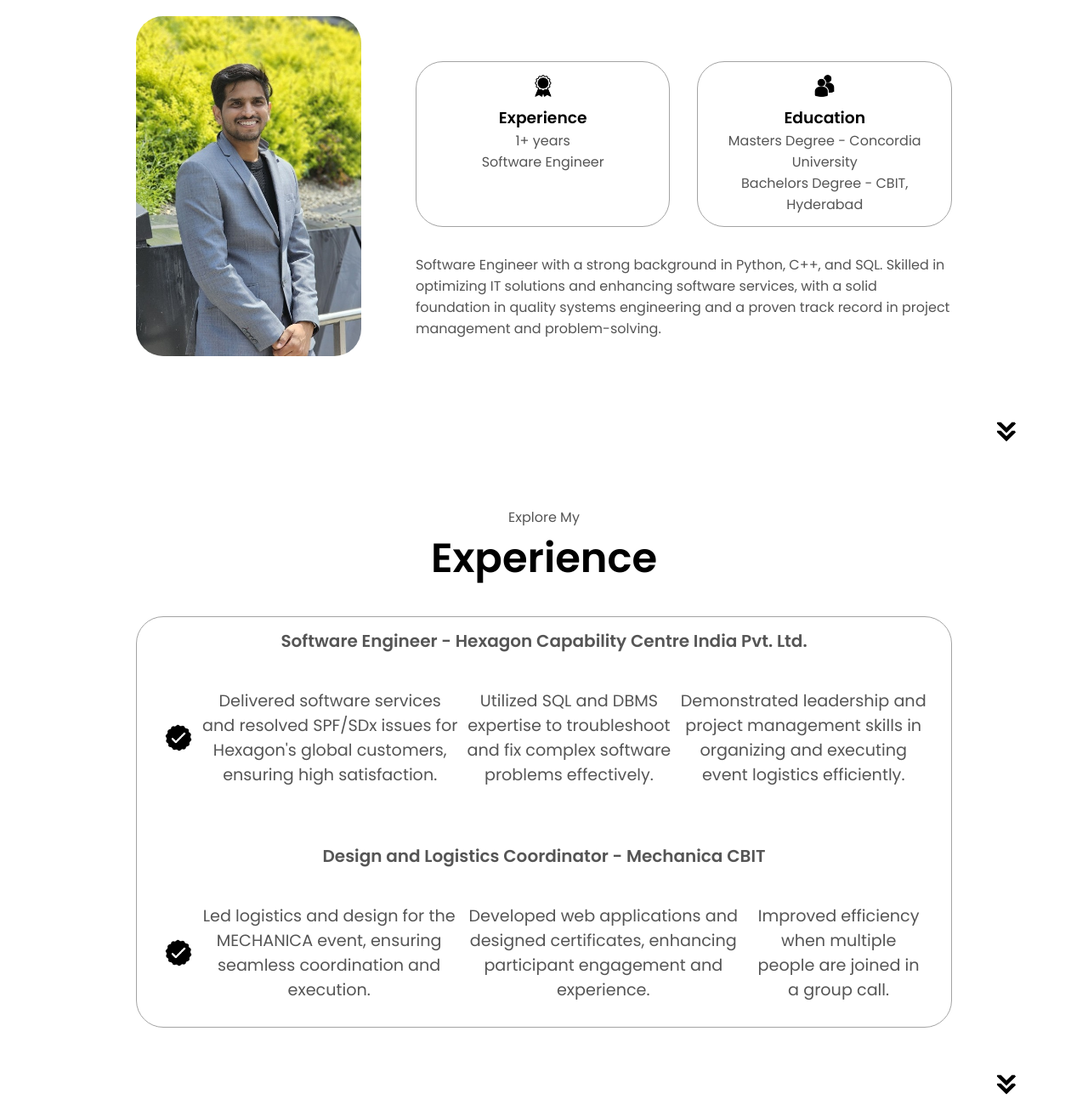
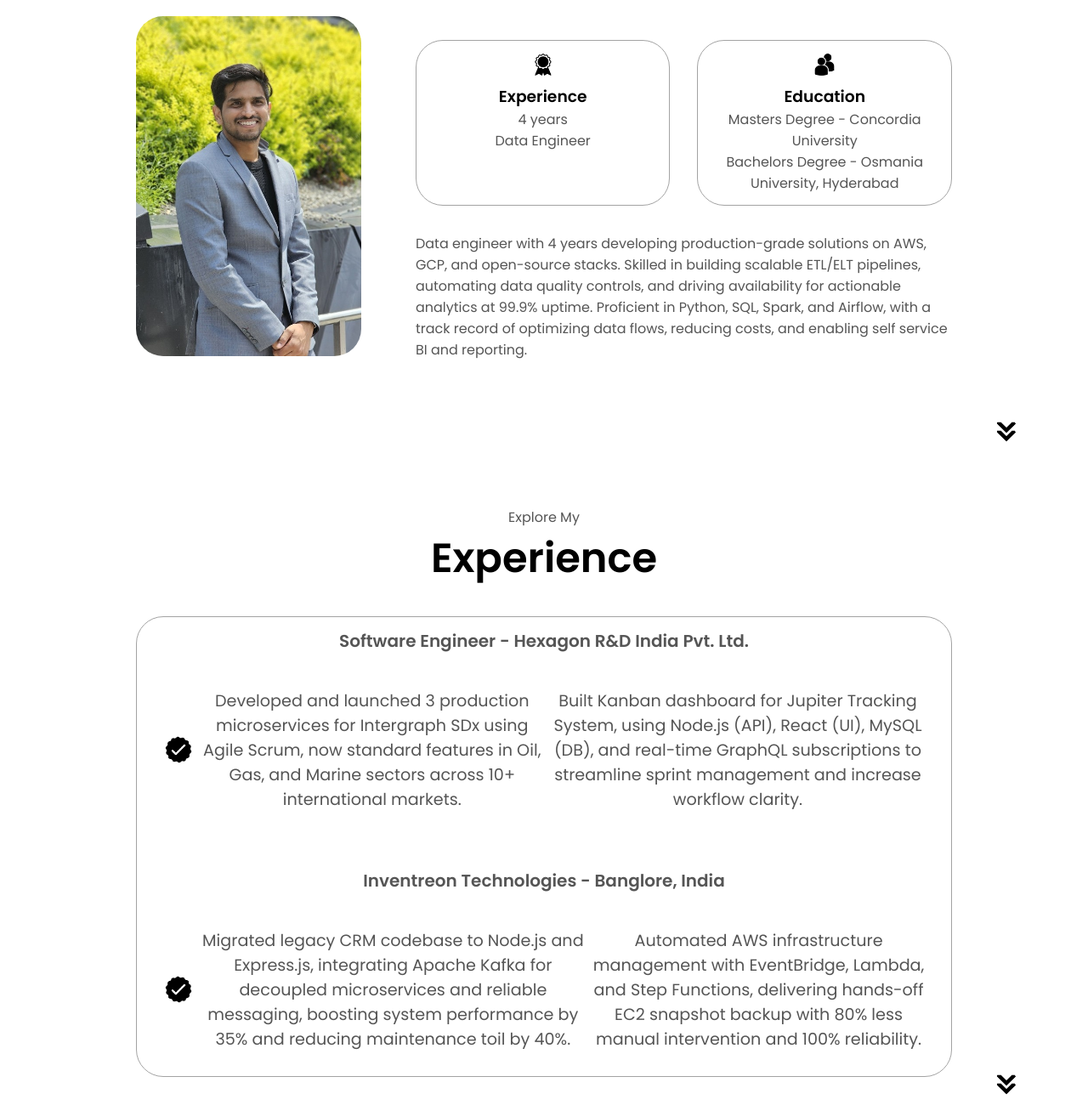
Before and after one commit to JashwanthReddyE/Portfolio, a plain HTML site: page index.html in a window 1280 px wide. Shown: the part 1100-2400 px from the top of the page at 85% size. Drawn offline with Linux system fonts and the light colour scheme.

Commit message:
Update index.html

```diff
--- a/index.html
+++ b/index.html
@@ -94,7 +94,7 @@
                 class="icon"
               />
               <h3>Experience</h3>
-              <p>1+ years <br />Software Engineer</p>
+              <p>4 years <br />Data Engineer</p>
             </div>
             <div class="details-container">
               <img
@@ -103,15 +103,12 @@
                 class="icon"
               />
               <h3>Education</h3>
-              <p>Masters Degree - Concordia University<br />Bachelors Degree - CBIT, Hyderabad</p>
+              <p>Masters Degree - Concordia University<br />Bachelors Degree - Osmania University, Hyderabad</p>
             </div>
           </div>
           <div class="text-container">
             <p>
-              Software Engineer with a strong background in Python, C++, and SQL.
-			  Skilled in optimizing IT solutions and enhancing software services,
-			  with a solid foundation in quality systems engineering and a proven
-			  track record in project management and problem-solving.
+               Data engineer with 4 years developing production-grade solutions on AWS, GCP, and open-source stacks. Skilled in building scalable ETL/ELT pipelines, automating data quality controls, and driving availability for actionable analytics at 99.9% uptime. Proficient in Python, SQL, Spark, and Airflow, with a track record of optimizing data flows, reducing costs, and enabling self service BI and reporting.
             </p>
           </div>
         </div>
@@ -129,29 +126,27 @@
       <div class="experience-details-container">
         <div class="about-containers">
           <div class="details-container">
-            <h5 class="experience-sub-title">Software Engineer - Hexagon Capability Centre India Pvt. Ltd. </h5>
+            <h5 class="experience-sub-title">Software Engineer - Hexagon R&D India Pvt. Ltd. </h5>
             <br class="article-container">
             <div class="contact-info-container">
               <img
                 src="./assets/checkmark.png"
                 alt="Email icon"
                 class="icon contact-icon email-icon"/>
-                <p>Delivered software services and resolved SPF/SDx issues for Hexagon's global customers, ensuring high satisfaction.</p>
-                  <p>Utilized SQL and DBMS expertise to troubleshoot and fix complex software problems effectively.</p>
-                  <p>Demonstrated leadership and project management skills in organizing and executing event logistics efficiently.</p>
+                <p> Developed and launched 3 production microservices for Intergraph SDx using Agile Scrum, now standard features in Oil, Gas, and Marine sectors across 10+ international markets.</p>
+                  <p>Built Kanban dashboard for Jupiter Tracking System, using Node.js (API), React (UI), MySQL (DB), and real-time GraphQL subscriptions to streamline sprint management and increase workflow clarity.</p>
               </article>
             </div>
             <br></br>
-            <h5 class="experience-sub-title"> Design and Logistics Coordinator - Mechanica CBIT </h5>
+            <h5 class="experience-sub-title"> Inventreon Technologies - Banglore, India </h5>
             <br class="article-container">
             <div class="contact-info-container">
               <img
                 src="./assets/checkmark.png"
                 alt="Email icon"
                 class="icon contact-icon email-icon"/>
-                <p>Led logistics and design for the MECHANICA event, ensuring seamless coordination and execution.</p>
-                  <p>Developed web applications and designed certificates, enhancing participant engagement and experience.</p>
-                  <p>Improved efficiency when multiple people are joined in a group call.</p>
+                <p> Migrated legacy CRM codebase to Node.js and Express.js, integrating Apache Kafka for decoupled microservices and reliable messaging, boosting system performance by 35% and reducing maintenance toil by 40%.</p>
+                  <p> Automated AWS infrastructure management with EventBridge, Lambda, and Step Functions, delivering hands-off EC2 snapshot backup with 80% less manual intervention and 100% reliability.</p>
               </article>
             </div>
           </div>
@@ -177,11 +172,11 @@
                 class="project-img"
               />
             </div>
-            <h2 class="experience-sub-title project-title">Building a Community Centre - Montreal Nord</h2>
+            <h2 class="experience-sub-title project-title">Real-Time Sales Data Pipeline & Analytics</h2>
             <div class="btn-container">
               <button
                 class="btn btn-color-2 project-btn"
-                onclick="window.open('https://github.com/JashwanthReddyE/INSE-6230', '_blank')"
+                onclick="window.open('https://github.com/JashwanthReddyE/', '_blank')"
               >
                 Github
               </button>
@@ -199,7 +194,7 @@
             <div class="btn-container">
               <button
                 class="btn btn-color-2 project-btn"
-                onclick="window.open('https://github.com/JashwanthReddyE/INSE-6220', '_blank')"
+                onclick="window.open('https://github.com/JashwanthReddyE/', '_blank')"
               >
                 Github
               </button>
@@ -213,11 +208,11 @@
                 class="project-img"
               />
             </div>
-            <h2 class="experience-sub-title project-title">Optimizing the resolution process for support incidents in IT industry</h2>
+            <h2 class="experience-sub-title project-title">Scalable Data Warehouse and Transformation</h2>
             <div class="btn-container">
               <button
                 class="btn btn-color-2 project-btn"
-                onclick="window.open('https://github.com/JashwanthReddyE/INSE-6210-Data', '_blank')"
+                onclick="window.open('https://github.com/JashwanthReddyE/', '_blank')"
               >
                 Github
               </button>
```
